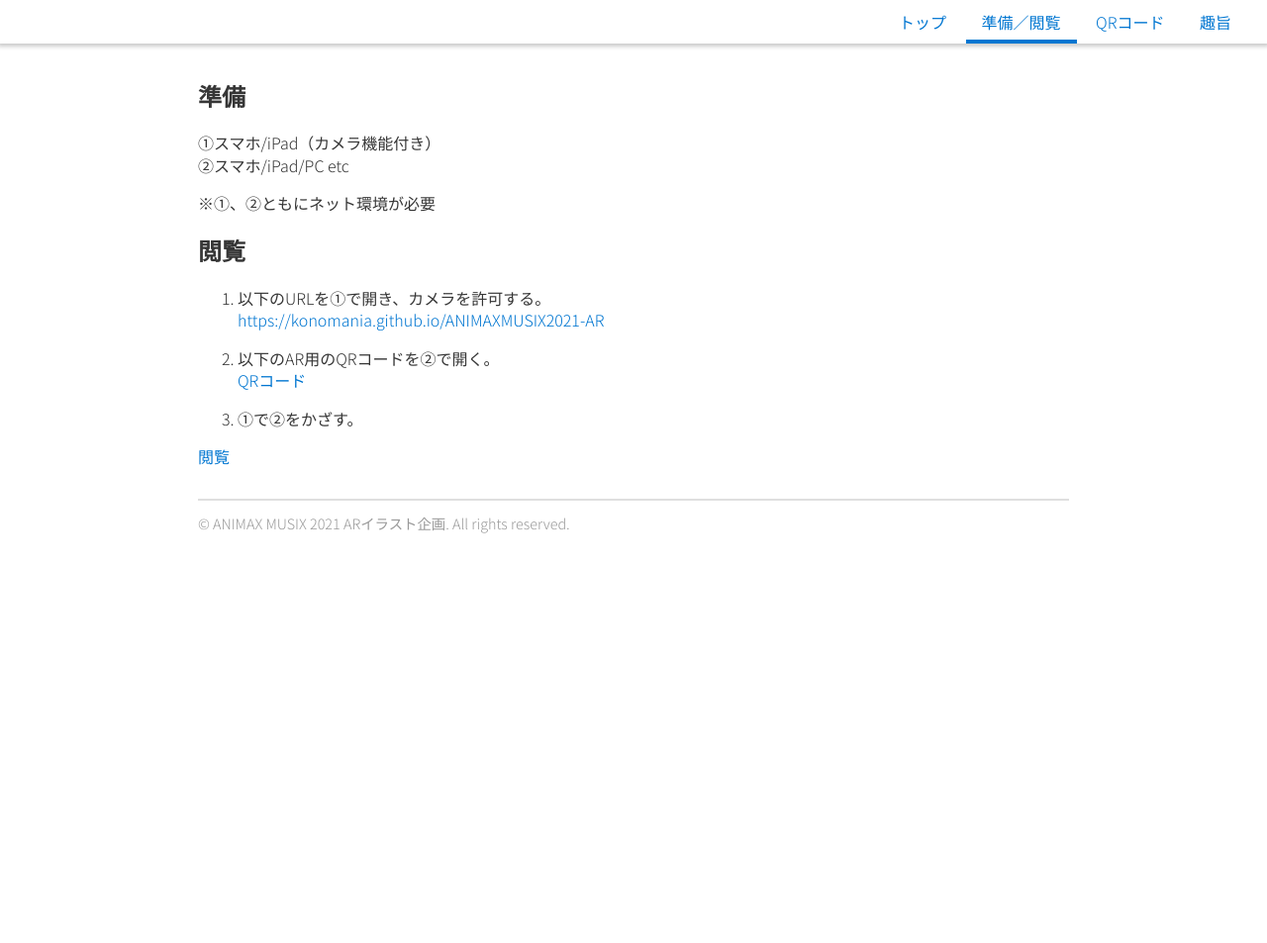
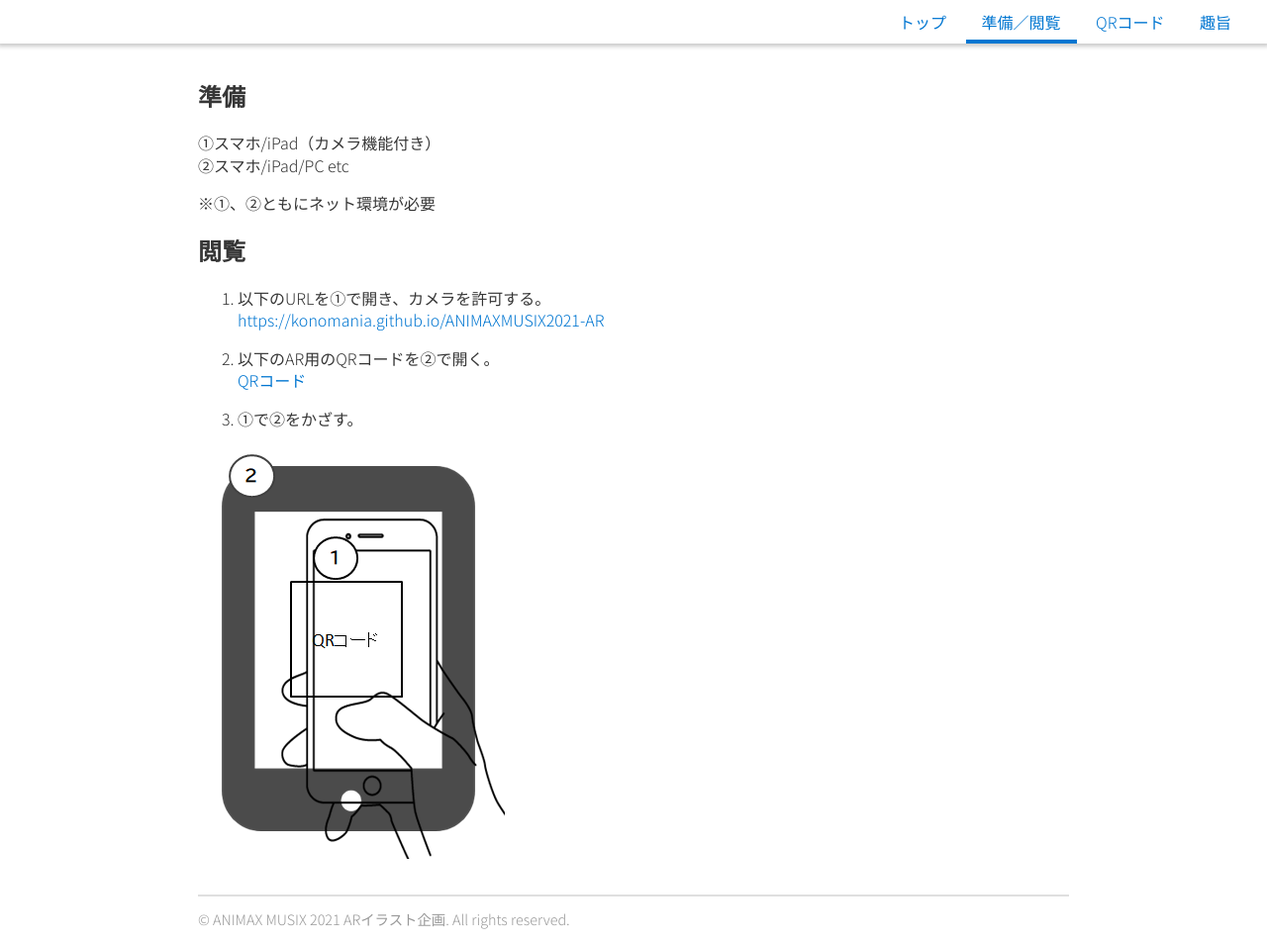
Before and after one commit to konomania/konomania.github.io, a Jekyll site: the page built from _pages/howto.md, in a window 1280 px wide. Shown: the whole page at 99% size. Built offline with Jekyll 4.4.1, drawn with Linux system fonts in a browser that asks for light colours; before the commit the page ends 900 px from its top, so only the background shows below that.

Commit message:
Update howto.md

```diff
--- a/_pages/howto.md
+++ b/_pages/howto.md
@@ -22,4 +22,4 @@ sort_order: 1
 3. ①で②をかざす。
 
 
-[閲覧](assets/images/howtosee.png)
+![閲覧](assets/images/howtosee.png)
```
